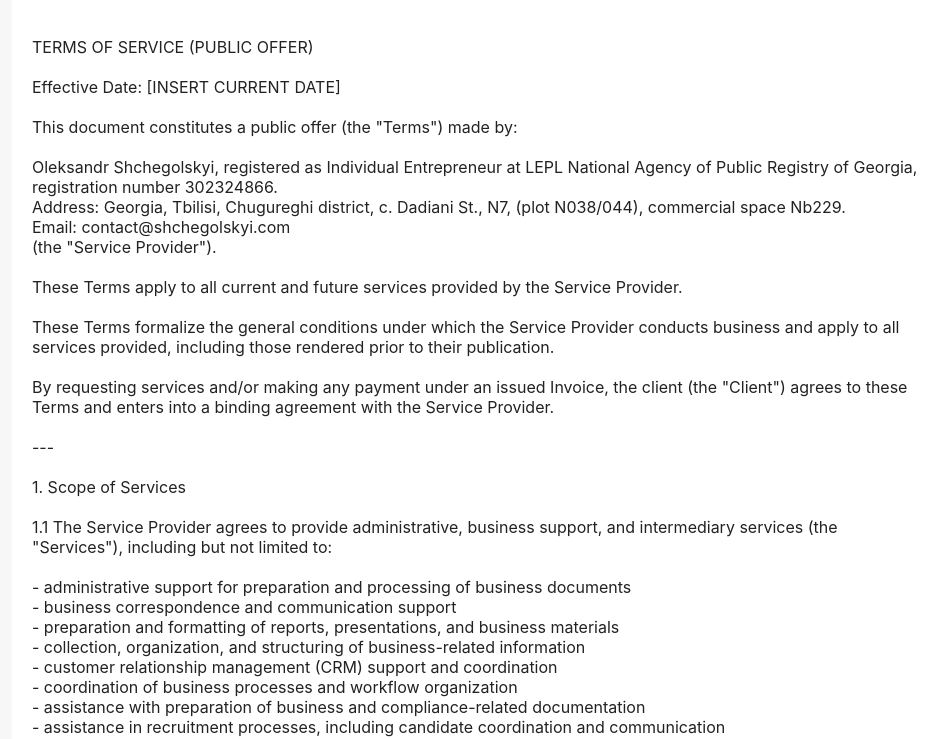
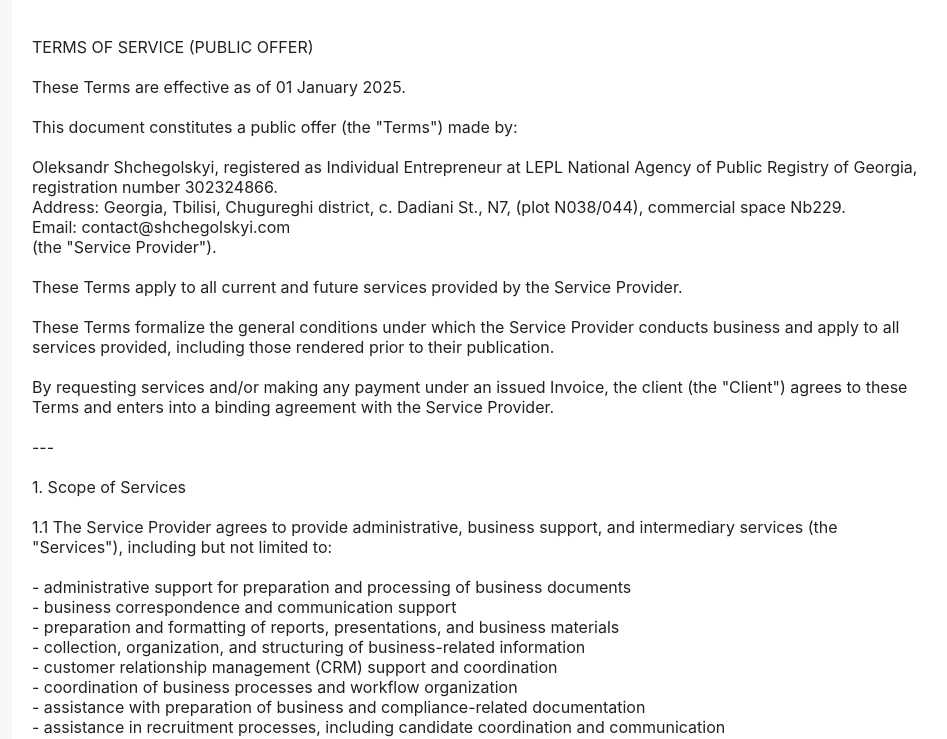
Before and after one commit to AlexGoldfinch/alexgoldfinch.github.io, a plain HTML site: page terms/index.html in a window 1280 px wide. Shown: the part 96-835 px from the top of the page, without its empty margins (158-1105 px from the left). Drawn offline with Linux system fonts and the light colour scheme.

Commit message:
Update index.html

```diff
--- a/terms/index.html
+++ b/terms/index.html
@@ -53,7 +53,7 @@
 
 TERMS OF SERVICE (PUBLIC OFFER)
 
-Effective Date: [INSERT CURRENT DATE]
+These Terms are effective as of 01 January 2025.
 
 This document constitutes a public offer (the "Terms") made by:
 
```
